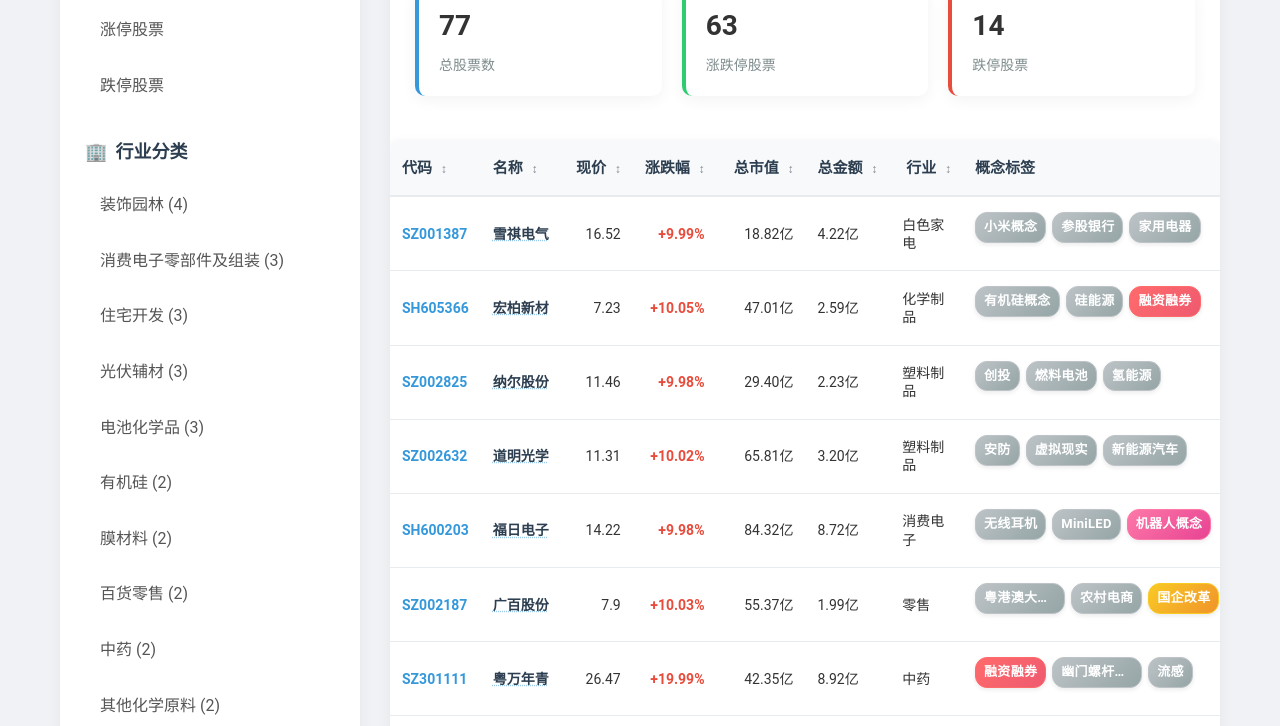
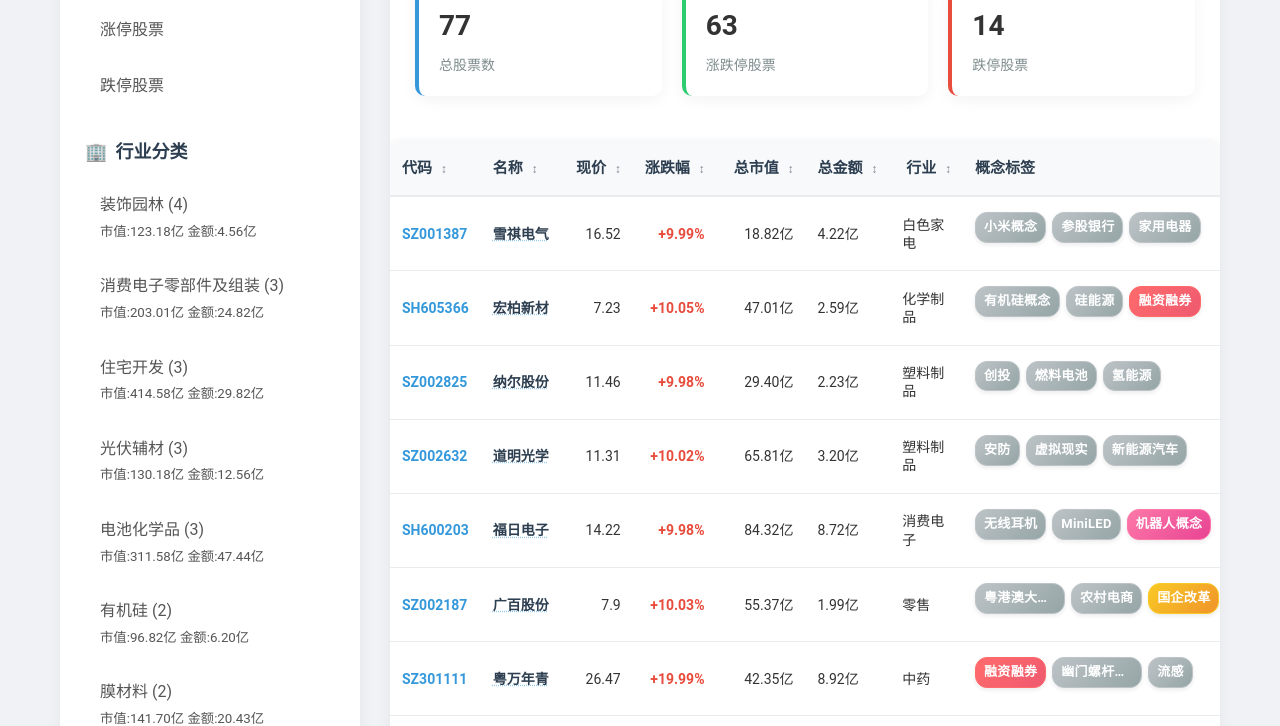
Before and after one commit to userszi/price_fluctuation_review, a website: page new_stock_analysis.html in a window 1280 px wide. Shown: the part 242-968 px from the top of the page. Drawn offline with nearby package versions, Linux system fonts and the light colour scheme.

Commit message:
加了概念/行业 数据总和

```diff
--- a/new_stock_analysis.html
+++ b/new_stock_analysis.html
@@ -2088,9 +2088,17 @@
         function generateFilterLists(stockData) {
             // 统计细分行业出现频率
             const subIndustryCount = {};
+            const subIndustryStats = {}; // 存储每个细分行业的总市值和总金额
+
             stockData.forEach(stock => {
                 if (stock.subIndustry && stock.subIndustry !== '--') {
                     subIndustryCount[stock.subIndustry] = (subIndustryCount[stock.subIndustry] || 0) + 1;
+                    // 累积总市值和总金额
+                    if (!subIndustryStats[stock.subIndustry]) {
+                        subIndustryStats[stock.subIndustry] = { marketValue: 0, amount: 0 };
+                    }
+                    subIndustryStats[stock.subIndustry].marketValue += stock.marketValue_value || 0;
+                    subIndustryStats[stock.subIndustry].amount += stock.amount_value || 0;
                 }
             });
 
@@ -2105,12 +2113,16 @@
             sortedSubIndustries.forEach(([industry, count]) => {
                 const li = document.createElement('li');
                 li.className = 'filter-item';
-                li.innerHTML = `<a href="#" class="filter-link">${industry} (${count})</a>`;
+                // 格式化总市值和总金额显示
+                const marketValueFormatted = formatMarketValue(subIndustryStats[industry].marketValue);
+                const amountFormatted = formatAmount(subIndustryStats[industry].amount);
+                li.innerHTML = `<a href="#" class="filter-link">${industry} (${count})<br><small>市值:${marketValueFormatted} 金额:${amountFormatted}</small></a>`;
                 industryList.appendChild(li);
             });
 
             // 统计概念标签出现频率
             const conceptCount = {};
+            const conceptStats = {}; // 存储每个概念的总市值和总金额
             // 定义需要过滤掉的概念标签
             const filteredConcepts = ['融资融券', '国企改革', 'ST板块', '深股通', '沪股通'];
 
@@ -2123,6 +2135,12 @@
                     concepts.forEach(concept => {
                         if (concept && !filteredConcepts.includes(concept)) {
                             conceptCount[concept] = (conceptCount[concept] || 0) + 1;
+                            // 累积总市值和总金额
+                            if (!conceptStats[concept]) {
+                                conceptStats[concept] = { marketValue: 0, amount: 0 };
+                            }
+                            conceptStats[concept].marketValue += stock.marketValue_value || 0;
+                            conceptStats[concept].amount += stock.amount_value || 0;
                         }
                     });
                 }
@@ -2139,9 +2157,34 @@
             sortedConcepts.forEach(([concept, count]) => {
                 const li = document.createElement('li');
                 li.className = 'filter-item';
-                li.innerHTML = `<a href="#" class="filter-link">${concept} (${count})</a>`;
+                // 格式化总市值和总金额显示
+                const marketValueFormatted = formatMarketValue(conceptStats[concept].marketValue);
+                const amountFormatted = formatAmount(conceptStats[concept].amount);
+                li.innerHTML = `<a href="#" class="filter-link">${concept} (${count})<br><small>市值:${marketValueFormatted} 金额:${amountFormatted}</small></a>`;
                 conceptList.appendChild(li);
             });
+        }
+
+        // 格式化市值显示函数
+        function formatMarketValue(value) {
+            if (value >= 100000000) {
+                return (value / 100000000).toFixed(2) + '亿';
+            } else if (value >= 10000) {
+                return (value / 10000).toFixed(2) + '万';
+            } else {
+                return value.toFixed(2);
+            }
+        }
+
+        // 格式化金额显示函数
+        function formatAmount(value) {
+            if (value >= 100000000) {
+                return (value / 100000000).toFixed(2) + '亿';
+            } else if (value >= 10000) {
+                return (value / 10000).toFixed(2) + '万';
+            } else {
+                return value.toFixed(2);
+            }
         }
 
         // 渲染股票列表
@@ -2639,8 +2682,13 @@
                     } else if (filterText === '跌停股票') {
                         filteredData = window.stockData.filter(stock => stock.change.startsWith('-'));
                     } else if (filterText !== '全部股票') {
-                        // 提取筛选文本（去掉频次部分）
-                        const actualFilterText = filterText.replace(/\s*\(\d+\)$/, '');
+                        // 提取筛选文本（去掉频次部分和额外的HTML内容）
+                        let actualFilterText = filterText.replace(/\s*\(\d+\).*$/, ''); // 移除(数字)及其后面的所有内容
+
+                        // 如果还有换行符，只取第一行作为筛选文本
+                        if (actualFilterText.includes('\n')) {
+                            actualFilterText = actualFilterText.split('\n')[0];
+                        }
 
                         // 按行业或概念筛选
                         filteredData = window.stockData.filter(stock => {
```
Lines whose indentation alone changed are shown as unchanged.
